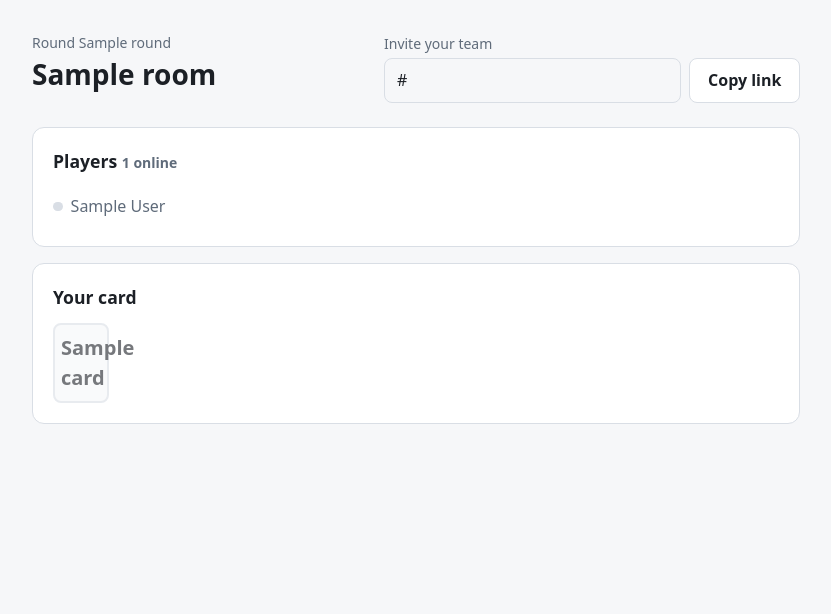
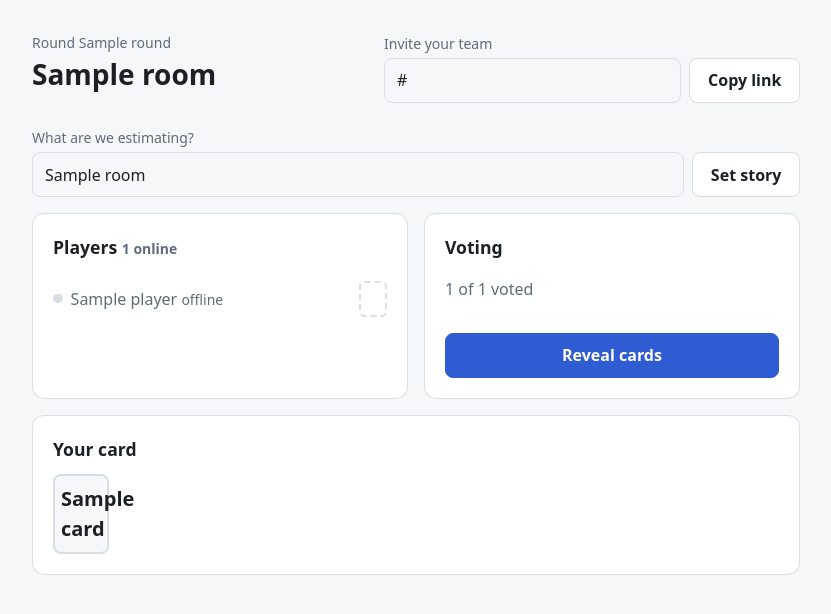
Before and after one commit to bluflowr/story-point-poker, a Django app: template templates/rooms/room.html in a window 1280 px wide. Shown: the top 614 px of the page, without its empty margins (224-1055 px from the left). Run offline with Django 5.2, Linux system fonts and the light colour scheme; tables that the repository leaves empty hold one stand-in row (values such as "Sample post"); the template is opened without the code that fills it: values that come from a table or form of the project are taken from there, most other values are stand-ins (such as "Sample title", 1, 10 or a date in 2020); data that the repository does not hold is empty; parts of the project's set-up code (start-up, migrations or seed data) failed here and were passed over; some libraries are stand-ins or nearby versions.

Commit message:
Add voting, reveal, results and next round (milestone 3)
- Vote by clicking a card (click again to take it back); cards sent as
  ws-send forms, so no hand-written JS
- Per-viewer renders: before reveal others only see that you voted
- Reveal shows every card plus average/low/high, counts per card and a
  consensus highlight; ? and coffee are counted but not averaged
- Next round clears votes; round numbers make double clicks harmless
- Shared story title, editable without being overwritten by updates
- Unit tests for results and actions, WebSocket tests for the loop

Co-Authored-By: Claude Opus 5.5 <noreply@anthropic.com>

```diff
--- a/rooms/models.py
+++ b/rooms/models.py
@@ -39,6 +39,8 @@ class Room(models.Model):
 class Participant(models.Model):
     room = models.ForeignKey(Room, on_delete=models.CASCADE, related_name="participants")
     display_name = models.CharField(max_length=30)
+    # The card played this round; empty means no vote yet.
+    vote = models.CharField(max_length=8, blank=True)
     joined_at = models.DateTimeField(auto_now_add=True)
 
     class Meta:
--- a/rooms/views.py
+++ b/rooms/views.py
@@ -3,7 +3,7 @@ from django.shortcuts import get_object_or_404, redirect, render
 from django.views.decorators.http import require_POST
 
 from .forms import JoinForm
-from .fragments import participants_context
+from .fragments import board_context
 from .identity import get_participant, last_display_name, remember_participant
 from .models import Room
 
@@ -28,10 +28,9 @@ def room(request, code):
         request,
         "rooms/room.html",
         {
-            "room": room,
             "room_url": request.build_absolute_uri(room.get_absolute_url()),
             # Show the visitor as online straight away; their socket connects a moment later.
-            **participants_context(room, participant.id, also_online=[participant.id]),
+            **board_context(room, participant.id, also_online=[participant.id]),
         },
     )
 
--- a/static/css/app.css
+++ b/static/css/app.css
@@ -203,3 +203,91 @@ input[type="text"] {
 .online .status-dot {
   background: var(--online);
 }
+
+/* Voting */
+
+.story-form {
+  margin-bottom: 1rem;
+}
+
+.board {
+  display: grid;
+  grid-template-columns: repeat(auto-fit, minmax(16rem, 1fr));
+  gap: 0 1rem;
+}
+
+.participants .name {
+  flex: 1;
+}
+
+.mini-card {
+  display: inline-flex;
+  align-items: center;
+  justify-content: center;
+  min-width: 1.75rem;
+  height: 2.25rem;
+  padding: 0 0.25rem;
+  font-weight: 700;
+  border: 2px dashed var(--border);
+  border-radius: 0.35rem;
+  box-sizing: border-box;
+}
+
+.mini-card.voted {
+  color: var(--accent-text);
+  background: var(--accent);
+  border: 2px solid var(--accent);
+}
+
+.mini-card.revealed {
+  border: 2px solid var(--accent);
+}
+
+.card.selected {
+  color: var(--accent-text);
+  background: var(--accent);
+  border-color: var(--accent);
+  transform: translateY(-0.4rem);
+}
+
+.card:not(:disabled):hover {
+  border-color: var(--accent);
+}
+
+.button:disabled {
+  cursor: not-allowed;
+  opacity: 0.5;
+}
+
+.consensus {
+  padding: 0.5rem 0.75rem;
+  border-radius: 0.5rem;
+  background: color-mix(in srgb, var(--online) 18%, transparent);
+}
+
+.stats {
+  display: flex;
+  flex-wrap: wrap;
+  gap: 1.5rem;
+  margin: 0 0 1rem;
+}
+
+.stats dt {
+  font-size: 0.875rem;
+  color: var(--muted);
+}
+
+.stats dd {
+  margin: 0;
+  font-size: 1.5rem;
+  font-weight: 700;
+}
+
+.tally {
+  display: flex;
+  flex-wrap: wrap;
+  gap: 0.75rem;
+  list-style: none;
+  margin: 0 0 1rem;
+  padding: 0;
+}
--- /dev/null
+++ b/templates/rooms/_deck.html
@@ -0,0 +1,20 @@
+<section id="deck" class="panel">
+  <h2>Your card</h2>
+  <div class="deck">
+    {% for card in room.deck %}
+      <form ws-send>
+        <input type="hidden" name="action" value="vote">
+        <input type="hidden" name="round" value="{{ room.round }}">
+        <input type="hidden" name="value" value="{{ card }}">
+        <button type="submit" class="card{% if card == my_vote %} selected{% endif %}"
+                aria-pressed="{% if card == my_vote %}true{% else %}false{% endif %}"
+                {% if room.revealed %}disabled{% endif %}>{{ card }}</button>
+      </form>
+    {% endfor %}
+  </div>
+  {% if room.revealed %}
+    <p class="muted small">Cards are revealed. Start the next round to vote again.</p>
+  {% elif my_vote %}
+    <p class="muted small">Click your card again to take your vote back.</p>
+  {% endif %}
+</section>
--- /dev/null
+++ b/templates/rooms/_live.html
@@ -0,0 +1,5 @@
+{# Everything the server pushes after a change. htmx swaps each top-level element into the page by id. #}
+{% include "rooms/_story.html" %}
+{% include "rooms/_participants.html" %}
+{% include "rooms/_results.html" %}
+{% include "rooms/_deck.html" %}
--- a/templates/rooms/_participants.html
+++ b/templates/rooms/_participants.html
@@ -1,13 +1,21 @@
-{# Pushed over the WebSocket; htmx replaces the element with this id. #}
 <section id="participants" class="panel">
   <h2>Players <span class="muted small">{{ online_count }} online</span></h2>
   <ul class="participants">
-    {% for participant in participants %}
-      <li class="{% if participant.id in online_ids %}online{% else %}offline{% endif %}">
+    {% for player in players %}
+      <li class="{% if player.online %}online{% else %}offline{% endif %}">
         <span class="status-dot" aria-hidden="true"></span>
-        {{ participant.display_name }}
-        {% if participant.id == me_id %}<span class="muted small">(you)</span>{% endif %}
-        {% if participant.id not in online_ids %}<span class="muted small">offline</span>{% endif %}
+        <span class="name">
+          {{ player.name }}
+          {% if player.is_me %}<span class="muted small">(you)</span>{% endif %}
+          {% if not player.online %}<span class="muted small">offline</span>{% endif %}
+        </span>
+        {% if room.revealed %}
+          <span class="mini-card revealed">{{ player.card|default:"–" }}</span>
+        {% elif player.has_voted %}
+          <span class="mini-card voted" title="Voted">✓</span>
+        {% else %}
+          <span class="mini-card" title="Not voted yet"></span>
+        {% endif %}
       </li>
     {% endfor %}
   </ul>
--- /dev/null
+++ b/templates/rooms/_results.html
@@ -0,0 +1,44 @@
+<section id="results" class="panel">
+  {% if room.revealed %}
+    <h2>Results</h2>
+    {% if results.consensus %}
+      <p class="consensus">Everyone agrees: <strong>{{ results.consensus }}</strong> 🎉</p>
+    {% endif %}
+
+    {% if results.average %}
+      <dl class="stats">
+        <div><dt>Average</dt><dd>{{ results.average }}</dd></div>
+        <div><dt>Lowest</dt><dd>{{ results.low }}</dd></div>
+        <div><dt>Highest</dt><dd>{{ results.high }}</dd></div>
+      </dl>
+    {% elif results.most_common %}
+      <dl class="stats">
+        <div><dt>Most common</dt><dd>{{ results.most_common|join:", " }}</dd></div>
+      </dl>
+    {% elif not results.total %}
+      <p class="muted">Nobody voted this round.</p>
+    {% endif %}
+
+    {% if results.counts %}
+      <ul class="tally">
+        {% for card, count in results.counts %}
+          <li><span class="mini-card revealed">{{ card }}</span> × {{ count }}</li>
+        {% endfor %}
+      </ul>
+    {% endif %}
+
+    <form ws-send>
+      <input type="hidden" name="action" value="next_round">
+      <input type="hidden" name="round" value="{{ room.round }}">
+      <button type="submit" class="button primary">Next round</button>
+    </form>
+  {% else %}
+    <h2>Voting</h2>
+    <p class="muted">{{ voted_count }} of {{ voter_count }} voted</p>
+    <form ws-send>
+      <input type="hidden" name="action" value="reveal">
+      <input type="hidden" name="round" value="{{ room.round }}">
+      <button type="submit" class="button primary" {% if not voted_count %}disabled{% endif %}>Reveal cards</button>
+    </form>
+  {% endif %}
+</section>
--- /dev/null
+++ b/templates/rooms/_story.html
@@ -0,0 +1,4 @@
+<div id="story">
+  <p class="muted small">Round {{ room.round }}</p>
+  <h1>{{ room.story_title|default:"Untitled story" }}</h1>
+</div>
--- a/templates/rooms/room.html
+++ b/templates/rooms/room.html
@@ -3,11 +3,11 @@
 {% block title %}{% if room.story_title %}{{ room.story_title }} · {% endif %}Story Point Poker{% endblock %}
 
 {% block content %}
+  {# Opens the live connection. Forms marked ws-send inside it send over the socket, #}
+  {# and fragments from the server replace the elements with matching ids. #}
+  <div hx-ext="ws" ws-connect="/ws/rooms/{{ room.code }}/">
     <header class="room-header">
-    <div>
-      <p class="muted small">Round {{ room.round }}</p>
-      <h1>{{ room.story_title|default:"Untitled story" }}</h1>
-    </div>
+      {% include "rooms/_story.html" %}
       <div class="share">
         <label for="room-url" class="small muted">Invite your team</label>
         <div class="share-row">
@@ -17,18 +17,20 @@
       </div>
     </header>
 
-  {# Opens the live connection; fragments sent by the server replace elements with matching ids. #}
-  <div hx-ext="ws" ws-connect="/ws/rooms/{{ room.code }}/">
+    {# Never re-rendered by the server, so nobody loses half-typed text. #}
+    <form ws-send class="story-form">
+      <input type="hidden" name="action" value="story">
+      <label for="story-title" class="small muted">What are we estimating?</label>
+      <div class="share-row">
+        <input id="story-title" type="text" name="title" maxlength="200" value="{{ room.story_title }}" placeholder="e.g. PROJ-123 Password reset email">
+        <button type="submit" class="button">Set story</button>
+      </div>
+    </form>
+
+    <div class="board">
       {% include "rooms/_participants.html" %}
+      {% include "rooms/_results.html" %}
     </div>
-
-  <section class="panel">
-    <h2>Your card</h2>
-    {# Voting goes live in milestone 3. #}
-    <div class="deck">
-      {% for card in room.deck %}
-        <button type="button" class="card" disabled>{{ card }}</button>
-      {% endfor %}
+    {% include "rooms/_deck.html" %}
   </div>
-  </section>
 {% endblock %}
```
Also changed, not shown: PLAN.md (+2 -2 lines), rooms/actions.py (added, +49 -0 lines), rooms/consumers.py (+54 -11 lines), rooms/fragments.py (+29 -6 lines), rooms/results.py (added, +54 -0 lines), tests/test_actions.py (added, +88 -0 lines), tests/test_results.py (added, +49 -0 lines), tests/test_voting.py (added, +171 -0 lines), rooms/migrations/0002_participant_vote.py (added). Lines whose indentation alone changed are shown as unchanged.
